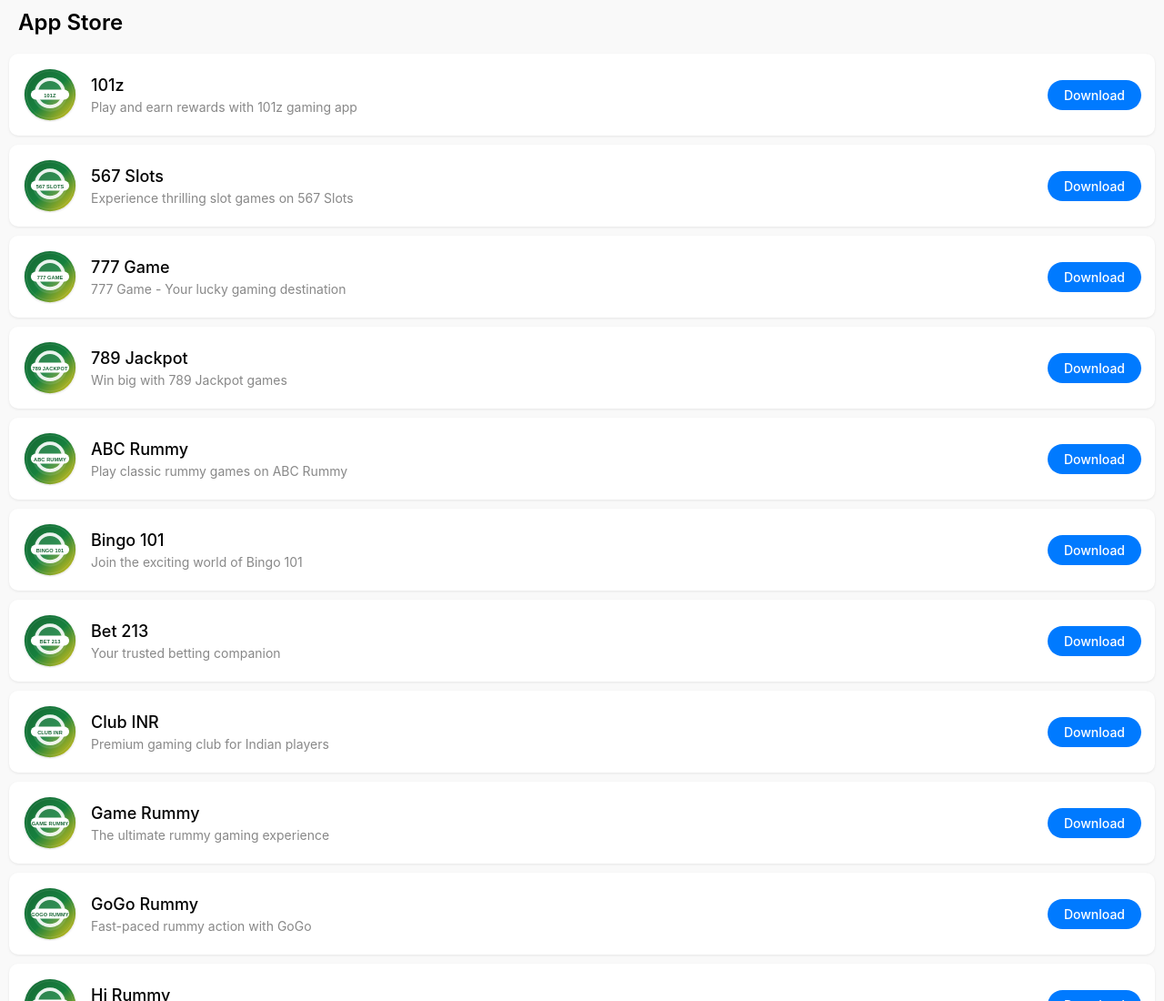
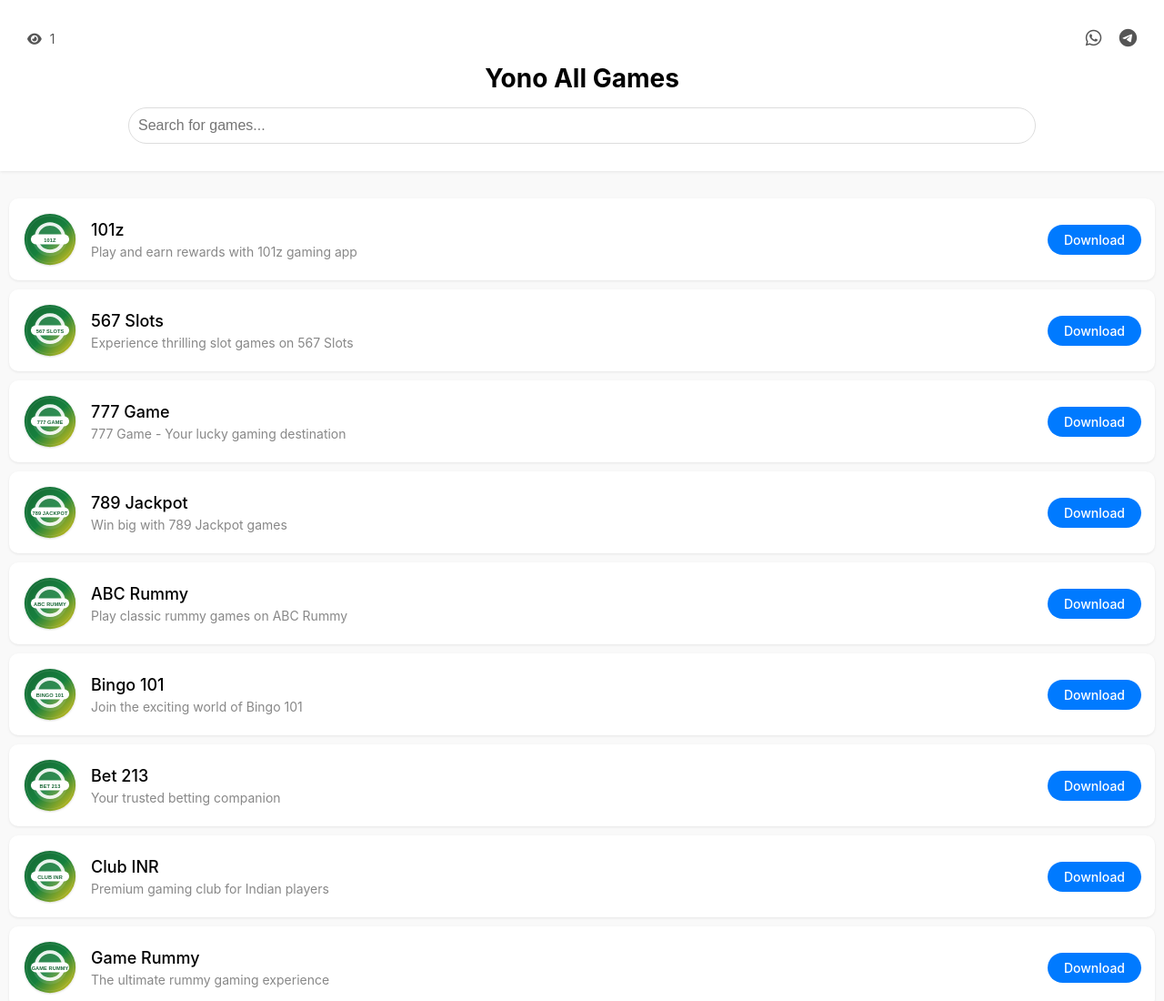
Before and after one commit to yono-all-games/yono-all-games.github.io, a plain HTML site: page index.html in a window 1280 px wide. Shown: the top 1100 px of the page at 91% size. Drawn offline with Linux system fonts and the light colour scheme.

Commit message:
feat: Add visitor counter, social share buttons, and SEO improvements

```diff
--- a/index.html
+++ b/index.html
@@ -1,28 +1,65 @@
 
 <!DOCTYPE html>
-<html>
+<html lang="en">
 <head>
-    <title>App Store</title>
+    <meta charset="UTF-8">
+    <title>Yono All Games - Official App Store</title>
+    <meta name="description" content="Welcome to Yono All Games, your official source for all our mobile games. Download and play the latest titles from Yono Games.">
+    <meta name="keywords" content="yono, all games, yono all games, yono games, mobile games">
+    <link rel="stylesheet" href="https://cdnjs.cloudflare.com/ajax/libs/font-awesome/6.0.0-beta3/css/all.min.css">
     <link rel="stylesheet" href="styles.css">
     <meta name="viewport" content="width=device-width, initial-scale=1.0">
 </head>
 <body>
+    <header class="header">
         <div class="container">
-        <h1>App Store</h1>
+            <div class="header-top">
+                <div class="visitor-counter">
+                    <i class="fas fa-eye"></i>
+                    <span id="visitorCount">0</span>
+                </div>
+                <div class="social-share">
+                    <a href="https://wa.me/?text=Check%20out%20Yono%20All%20Games!%20https://yono-all-games.github.io/" target="_blank"><i class="fab fa-whatsapp"></i></a>
+                    <a href="https://t.me/share/url?url=https://yono-all-games.github.io/&text=Check%20out%20Yono%20All%20Games!" target="_blank"><i class="fab fa-telegram-plane"></i></a>
+                </div>
+            </div>
+            <h1>Yono All Games</h1>
+            <div class="search-container">
+                <input type="text" id="searchInput" placeholder="Search for games...">
+            </div>
+        </div>
+    </header>
+    <div class="container">
         <div class="app-list">
         </div>
     </div>
     <script>
+        document.addEventListener('DOMContentLoaded', () => {
+            let count = localStorage.getItem('visitorCount');
+            if (count === null) {
+                count = 1;
+            } else {
+                count = parseInt(count) + 1;
+            }
+            localStorage.setItem('visitorCount', count);
+            document.getElementById('visitorCount').innerText = count;
+        });
+
         fetch('apps.json')
             .then(response => response.json())
             .then(data => {
                 const appList = document.querySelector('.app-list');
-                data.apps.forEach(app => {
+                const searchInput = document.getElementById('searchInput');
+
+                function renderApps(apps) {
+                    appList.innerHTML = '';
+                    apps.forEach(app => {
                         const appCard = document.createElement('div');
                         appCard.classList.add('app-card');
 
                         const appIcon = document.createElement('img');
                         appIcon.src = app.icon;
+                        appIcon.alt = app.name + " icon";
                         appCard.appendChild(appIcon);
 
                         const appInfo = document.createElement('div');
@@ -45,6 +82,15 @@
 
                         appList.appendChild(appCard);
                     });
+                }
+
+                renderApps(data.apps);
+
+                searchInput.addEventListener('input', () => {
+                    const searchTerm = searchInput.value.toLowerCase();
+                    const filteredApps = data.apps.filter(app => app.name.toLowerCase().includes(searchTerm));
+                    renderApps(filteredApps);
+                });
             });
     </script>
 </body>
--- a/styles.css
+++ b/styles.css
@@ -9,16 +9,64 @@ body {
     padding: 10px;
 }
 
-h1 {
-    font-size: 24px;
-    font-weight: 600;
-    margin: 0 0 20px 10px;
+.header {
+    background-color: white;
+    padding: 20px;
+    box-shadow: 0 1px 3px rgba(0, 0, 0, 0.08);
+}
+
+.header-top {
+    display: flex;
+    justify-content: space-between;
+    align-items: center;
+    margin-bottom: 15px;
+}
+
+.visitor-counter {
+    font-size: 14px;
+    color: #555;
+}
+
+.visitor-counter .fa-eye {
+    margin-right: 5px;
+}
+
+.social-share a {
+    font-size: 20px;
+    color: #555;
+    margin-left: 15px;
+    transition: color 0.2s ease;
+}
+
+.social-share a:hover {
+    color: #007aff;
+}
+
+.header h1 {
+    text-align: center;
+    font-size: 28px;
+    font-weight: 700;
+    margin: 0;
+}
+
+.search-container {
+    margin-top: 15px;
+    text-align: center;
+}
+
+#searchInput {
+    width: 80%;
+    padding: 10px;
+    border-radius: 20px;
+    border: 1px solid #ddd;
+    font-size: 16px;
 }
 
 .app-list {
     display: flex;
     flex-direction: column;
     gap: 10px;
+    margin-top: 20px;
 }
 
 .app-card {
```
Lines whose indentation alone changed are shown as unchanged.
